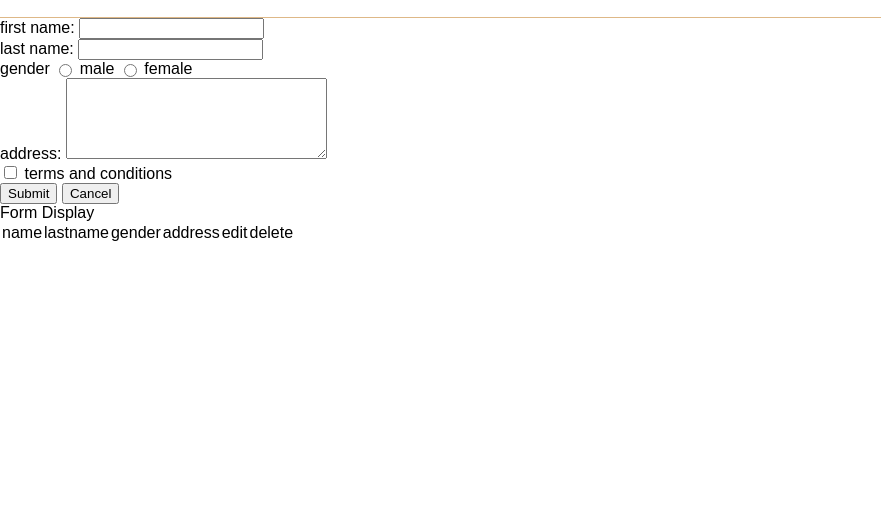
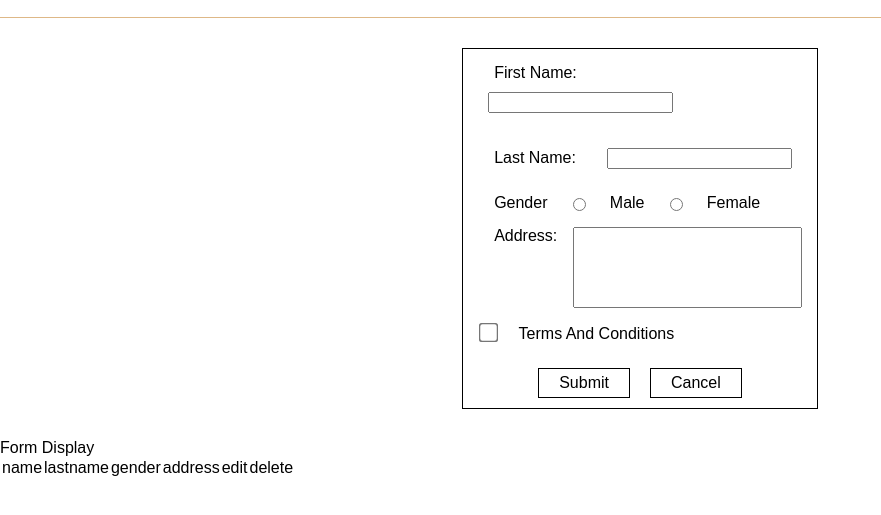
Before and after one commit to AniketShrirao/Form-Submission, a plain HTML site: page index.html in a window 1280 px wide. Shown: the part 51-566 px from the top of the page, without its empty margins (0-881 px from the left). Drawn offline with Linux system fonts and the light colour scheme.

Commit message:
form styling completed

```diff
--- a/assets/css/style.css
+++ b/assets/css/style.css
@@ -125,12 +125,62 @@ header {
   main styling starts here
 =================================*/
 
+main {
+  display: -webkit-box;
+  display: flex;
+  -webkit-box-pack: center;
+          justify-content: center;
+}
 
+form {
+  margin: 30px;
+  border: 1px solid;
+}
 
+.form-group {
+  margin: 15px;
+}
+.form-group:nth-child(4) {
+  display: -webkit-box;
+  display: flex;
+}
 
+.form-group label {
+  margin: 0 5%;
+  text-transform: capitalize;
+}
 
+input[type="checkbox"] {
+-webkit-transform: scale(1.5);
+        transform: scale(1.5);
+        border: 1px solid;
+}
 
+.form-group input[type="text"] {
+  margin: 10px;
+}
 
+textarea {
+  resize: none;
+}
+
+.form-control {
+  display: -webkit-box;
+  display: flex;
+  -webkit-box-pack: center;
+          justify-content: center;
+  -webkit-box-align: center;
+          align-items: center;
+}
+
+.form-control input {
+  margin: 10px;
+  padding: 5px 20px;
+  border: 1px solid;
+  background: transparent;
+  font-size: 16px;
+
+}
 
 /*=================================
   main styling ends here
```
